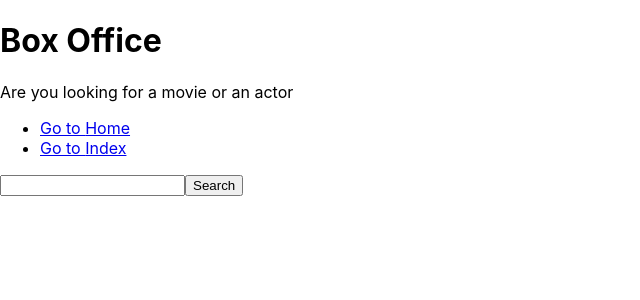
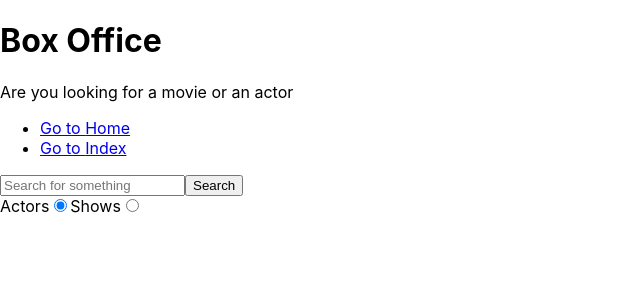
Before and after one commit to Akif90/BoxOffice, a React (Create React App) app: page / in a window 1280 px wide. Shown: the top 300 px of the page, without its empty margins (0-640 px from the left). Built offline with nearby package versions, Linux system fonts and the light colour scheme.

Commit message:
added radio button and also actor query

```diff
--- a/src/pages/Home.jsx
+++ b/src/pages/Home.jsx
@@ -6,6 +6,9 @@ import { apiCAll } from '../misc/config';
 const Home = () => {
   const [input, setInput] = useState('');
   const [results, setResults] = useState(null);
+  const [query, setQuery] = useState('people?q');
+
+  const isShowsSearch = query === 'shows?q';
   // console.log(input);
   const onInputChange = ev => {
     setInput(ev.target.value);
@@ -13,7 +16,7 @@ const Home = () => {
   };
   const onSearch = () => {
     // console.log(ev);
-    apiCAll(`shows?q=${input}`).then(response => {
+    apiCAll(`${query}=${input}`).then(response => {
       const res = response;
       setResults(res);
       // console.log(res);
@@ -27,27 +30,61 @@ const Home = () => {
       return <div>Not Found</div>;
     }
     if (results && results.length > 0) {
-      return (
+      return results[0].show ? (
         <ul>
           {results.map(movie => {
             return <li key={movie.show.id}>{movie.show.name}</li>;
+          })}
+        </ul>
+      ) : (
+        <ul>
+          {results.map(movie => {
+            return <li key={movie.person.id}>{movie.person.name}</li>;
           })}
         </ul>
       );
     }
     return null;
   };
+  const onRadioClicked = e => {
+    console.log(e.target.value);
+    if (e.target.id === 'actors') setQuery('people?q');
+    else setQuery('shows?q');
+  };
   return (
     <MainPageLayout>
       <input
         type="text"
         value={input}
+        placeholder="Search for something"
         onKeyDown={onKeyDown}
         onChange={onInputChange}
       />
       <button type="button" onClick={onSearch}>
         Search
       </button>
+      <div>
+        <label htmlFor="actors">
+          Actors
+          <input
+            id="actors"
+            type="radio"
+            onChange={onRadioClicked}
+            checked={!isShowsSearch}
+            value="people"
+          />
+        </label>
+        <label htmlFor="shows">
+          Shows
+          <input
+            id="shows"
+            checked={isShowsSearch}
+            value="shows"
+            type="radio"
+            onChange={onRadioClicked}
+          />
+        </label>
+      </div>
       {renderResults()}
     </MainPageLayout>
   );
```
